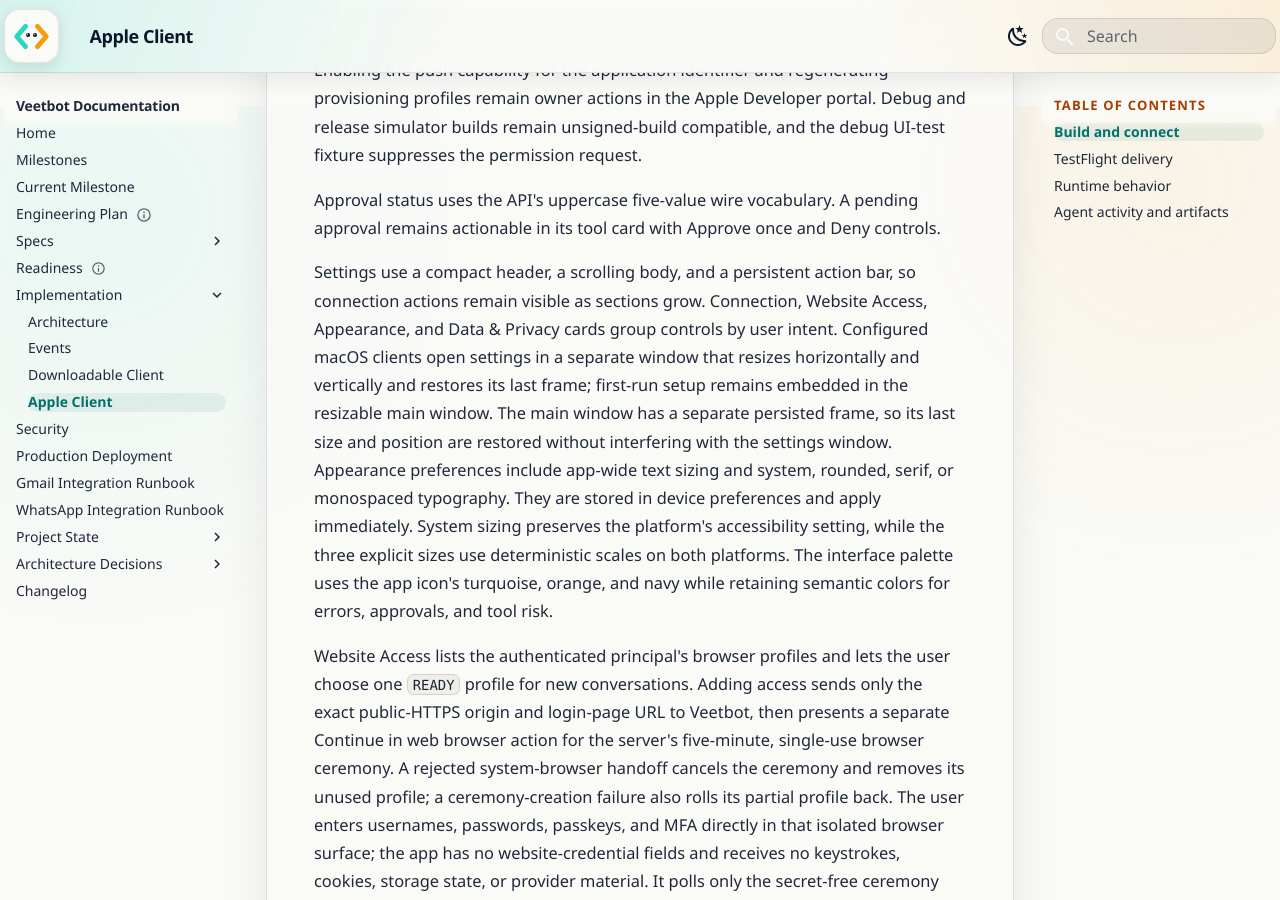
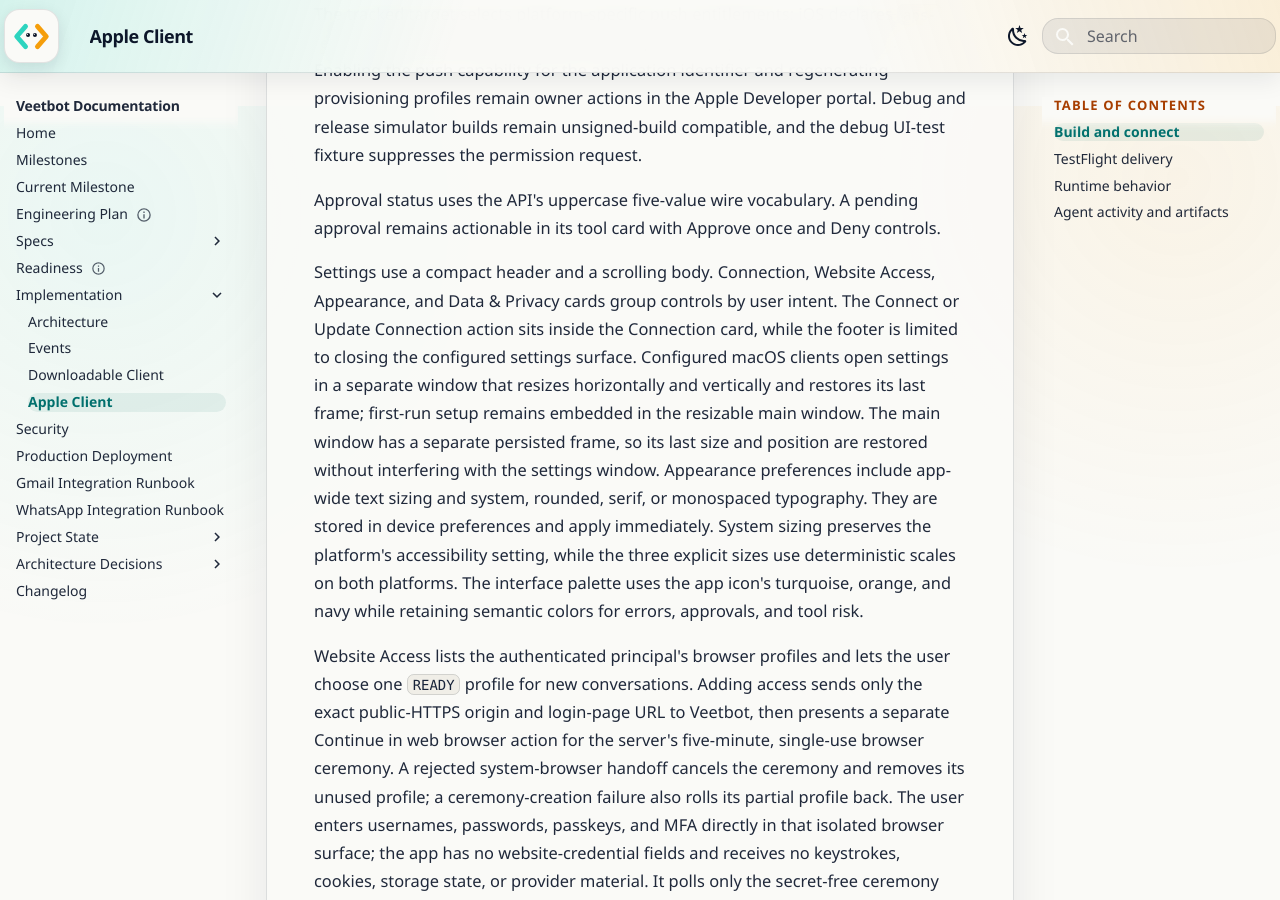
Before and after one commit to avitus/veetbot, an MkDocs documentation site: the page built from docs/apple-client.md, in a window 1280 px wide and 900 px high, scrolled down 1694 px. Built offline with MkDocs 1.6.1 and Material for MkDocs 9.7.7, drawn with Linux system fonts in a browser that asks for light colours.

Commit message:
fix: scope connection action to connection settings
Reading-Lane: B
Glen-Conversation: 01a08d89-ef94-7840-8770-ef22395270d2

```diff
--- a/docs/apple-client.md
+++ b/docs/apple-client.md
@@ -69,10 +69,11 @@ permission request.
 Approval status uses the API's uppercase five-value wire vocabulary. A pending
 approval remains actionable in its tool card with Approve once and Deny controls.
 
-Settings use a compact header, a scrolling body, and a persistent action bar, so
-connection actions remain visible as sections grow. Connection, Website Access,
-Appearance, and Data & Privacy cards group controls by user intent. Configured macOS clients open
-settings in a separate window that resizes horizontally and vertically and
+Settings use a compact header and a scrolling body. Connection, Website Access,
+Appearance, and Data & Privacy cards group controls by user intent. The Connect
+or Update Connection action sits inside the Connection card, while the footer is
+limited to closing the configured settings surface. Configured macOS clients
+open settings in a separate window that resizes horizontally and vertically and
 restores its last frame; first-run setup remains embedded in the resizable main
 window. The main window has a separate persisted frame, so its last size and
 position are restored without interfering with the settings window. Appearance
```
Also changed, not shown: clients/apple/README.md (+6 -5 lines), 2 other files.
